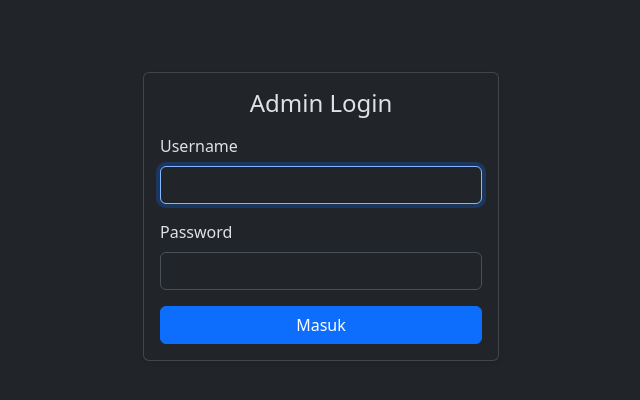
After one commit to DavidNath4/KLG-Admin-dashboard, a Flask app: page /login in a window 1280 px wide. The commit adds this page. Shown: the top 400 px of the page, without its empty margins (319-959 px from the left). Run offline with Flask 3, Linux system fonts and the light colour scheme.

Commit message:
add auth static login

```diff
--- a/app.py
+++ b/app.py
@@ -1,5 +1,5 @@
 #!/usr/bin/env python3
-from flask import Flask, redirect, url_for
+from flask import Flask, redirect, url_for, request, session
 from dotenv import load_dotenv
 import os
 
@@ -13,6 +13,7 @@ from service.settings import bp as settings_bp
 from service.tokens import bp as tokens_bp
 from service.files import bp as files_bp
 from service.balances import bp as balances_bp
+from service.auth import bp as auth_bp
 
 
 def home():
@@ -23,6 +24,14 @@ def home():
 def create_app():
     load_dotenv()
     app = Flask(__name__)
+
+    app.config.update(
+        SESSION_COOKIE_HTTPONLY=True,
+        SESSION_COOKIE_SAMESITE="Lax",
+        SESSION_COOKIE_SECURE=os.getenv("COOKIE_SECURE", "false").lower() == "true",
+        PERMANENT_SESSION_LIFETIME=3600,  # 1 jam
+    )
+
     app.secret_key = os.getenv("SECRET_KEY", "super-secret")
 
     # Load config Mongo dari JSON
@@ -39,6 +48,7 @@ def create_app():
         app.logger.error(f"[Mongo] Gagal inisialisasi: {e}")
 
     # Register Blueprints
+    app.register_blueprint(auth_bp)
     app.register_blueprint(users_bp)
     app.register_blueprint(categories_bp)
     app.register_blueprint(settings_bp)
@@ -46,8 +56,39 @@ def create_app():
     app.register_blueprint(files_bp)
     app.register_blueprint(balances_bp)
 
+    # Proteksi semua route /admin/* wajib login
+    @app.before_request
+    def _protect_admin():
+        path = request.path or ""
+        # allowlist: static, login, dev hash (opsional), favicon
+        allowed = (
+            path.startswith("/login")
+            or path.startswith("/_dev/hash")
+            or path.startswith("/static/")
+            or path == "/favicon.ico"
+            or path == "/"
+        )
+        if allowed:
+            return
+        # jika akses /admin/* tapi belum login -> redirect ke /login?next=<path>
+        if path.startswith("/admin/") and not session.get("logged_in"):
+            return redirect(url_for("auth.login", next=path))
+
+
+    @app.after_request
+    def add_no_cache(resp):
+        p = request.path or ""
+        if p.startswith("/admin/"):
+            resp.headers["Cache-Control"] = "no-store, no-cache, must-revalidate, max-age=0"
+            resp.headers["Pragma"] = "no-cache"
+            resp.headers["Expires"] = "0"
+        return resp
+
     # Route home
     app.add_url_rule("/", "home", home)
+
+
+
 
     return app
 
--- /dev/null
+++ b/credentials.json
@@ -0,0 +1,4 @@
+{
+    "username": "admin_klg",
+    "password_hash": "scrypt:32768:8:1$CtgvXa16oKP35pJ0$f6d68fee5c62ac751dcf520241037aa1756a18eb79c1e758176140d8219f6689b19e03808e9b000233f7e9a187875c89cc974615776b3936c11e597ad8d69e78"
+  }
--- /dev/null
+++ b/service/auth.py
@@ -0,0 +1,78 @@
+# service/auth.py
+from flask import Blueprint, render_template, request, redirect, url_for, session, current_app, flash
+from pathlib import Path
+import json, hashlib, re
+
+bp = Blueprint("auth", __name__, url_prefix="")
+
+_SHA1_HEX_RE = re.compile(r"^[0-9a-fA-F]{40}$")
+
+def verify_password(plain: str, stored: str) -> bool:
+    """Verifikasi password:
+    - Jika stored = SHA1 hex (40 char), cek sha1(plain) == stored
+    - (Opsional) jika nanti kamu isi format werkzeug (pbkdf2:...), tetap bisa dipakai di masa depan.
+    """
+    if not stored:
+        return False
+    if _SHA1_HEX_RE.match(stored):
+        return hashlib.sha1(plain.encode("utf-8")).hexdigest().lower() == stored.lower()
+    # fallback: dukung hash werkzeug kalau suatu saat diganti
+    try:
+        from werkzeug.security import check_password_hash
+        return check_password_hash(stored, plain)
+    except Exception:
+        return False
+
+def _load_creds():
+    """Baca hanya credentials.json sejajar app.py."""
+    try:
+        project_root = Path(current_app.root_path)
+    except RuntimeError:
+        project_root = Path(__file__).resolve().parents[1]
+    json_path = (project_root / "credentials.json").resolve()
+    current_app.logger.info(f"[Auth] Loading creds from: {json_path}")
+    if not json_path.exists():
+        current_app.logger.error(f"[Auth] credentials.json tidak ditemukan: {json_path}")
+        return None, None
+    try:
+        with open(json_path, "r", encoding="utf-8") as f:
+            data = json.load(f)
+        return data.get("username"), data.get("password_hash")
+    except Exception as e:
+        current_app.logger.error(f"[Auth] Gagal baca {json_path}: {e}")
+        return None, None
+
+@bp.route("/login", methods=["GET", "POST"])
+def login():
+    if session.get("logged_in"):
+        return redirect(url_for("users.admin_users"))
+    if request.method == "POST":
+        username = request.form.get("username", "").strip()
+        password = request.form.get("password", "")
+        cfg_user, cfg_pw_hash = _load_creds()
+        if not cfg_user or not cfg_pw_hash:
+            flash("Kredensial belum dikonfigurasi di credentials.json.", "danger")
+            return redirect(url_for("auth.login", next=request.args.get("next")))
+        if username == cfg_user and verify_password(password, cfg_pw_hash):
+            session["logged_in"] = True
+            session["admin_username"] = username
+            flash("Berhasil masuk.", "success")
+            next_url = request.args.get("next") or url_for("users.admin_users")
+            return redirect(next_url)
+        flash("Username atau password salah.", "danger")
+        return redirect(url_for("auth.login", next=request.args.get("next")))
+    return render_template("login.html", hide_sidebar=True)
+
+@bp.route("/logout", methods=["POST", "GET"])
+def logout():
+    session.clear()
+    flash("Anda telah keluar.", "info")
+    return redirect(url_for("auth.login"))
+
+@bp.route("/_dev/hash", methods=["GET"])
+def dev_hash():
+    pwd = request.args.get("p")
+    if not pwd:
+        return "masukkan ?p=password", 400
+    import hashlib
+    return hashlib.sha1(pwd.encode()).hexdigest(), 200, {"Content-Type": "text/plain; charset=utf-8"}
--- a/templates/base.html
+++ b/templates/base.html
@@ -7,58 +7,79 @@
     <link href="https://cdn.jsdelivr.net/npm/bootstrap@5.3.3/dist/css/bootstrap.min.css" rel="stylesheet">
     <link href="https://cdn.jsdelivr.net/npm/bootstrap-icons@1.11.3/font/bootstrap-icons.css" rel="stylesheet">
     <link href="{{ url_for('static', filename='style.css') }}" rel="stylesheet">
+    {% block head_extra %}{% endblock %}
   </head>
   <body class="bg-dark text-light">
     <div class="d-flex">
-      <!-- Sidebar -->
-      <div class="bg-black p-3 vh-100" style="width: 240px;">
+
+      {# Sidebar (disembunyikan jika hide_sidebar=True, mis. di login) #}
+      {% if not hide_sidebar %}
+      <aside class="bg-black p-3 min-vh-100 d-flex flex-column" style="width: 240px;">
         <h2 class="fs-5 text-info mb-4">KLG Dashboard</h2>
-        <div class="list-group list-group-flush">
+
+        {% if session.get('logged_in') %}
+        <div class="small text-secondary mb-3">
+          <i class="bi bi-person-circle me-1"></i>{{ session.get('admin_username') }}
+        </div>
+        {% endif %}
+
+        <nav class="list-group list-group-flush flex-grow-1">
           <a href="{{ url_for('users.admin_users') }}"
-             class="list-group-item list-group-item-action bg-transparent text-light {{ 'active-link' if active=='users' else '' }}">
+             class="list-group-item list-group-item-action bg-transparent text-light {{ 'active-link' if (active|default('')=='users') else '' }}">
             <i class="bi bi-people me-2"></i> Admin Role Management
           </a>
           <a href="{{ url_for('categories.categories') }}"
-             class="list-group-item list-group-item-action bg-transparent text-light {{ 'active-link' if active=='categories' else '' }}">
+             class="list-group-item list-group-item-action bg-transparent text-light {{ 'active-link' if (active|default('')=='categories') else '' }}">
             <i class="bi bi-list-check me-2"></i> Category Configuration
           </a>
           <a href="{{ url_for('tokens.admin_tokens') }}"
-            class="list-group-item list-group-item-action bg-transparent text-light {{ 'active-link' if active=='tokens' else '' }}">
+             class="list-group-item list-group-item-action bg-transparent text-light {{ 'active-link' if (active|default('')=='tokens') else '' }}">
             <i class="bi bi-bar-chart-line me-2"></i> Token Usage
           </a>
           <a href="{{ url_for('files.file_monitoring') }}"
-            class="list-group-item list-group-item-action bg-transparent text-light {{ 'active-link' if active=='files' else '' }}">
+             class="list-group-item list-group-item-action bg-transparent text-light {{ 'active-link' if (active|default('')=='files') else '' }}">
             <i class="bi bi-folder2-open me-2"></i> File Monitoring
           </a>
           <a href="{{ url_for('balances.balance_list') }}"
-            class="list-group-item list-group-item-action bg-transparent text-light {{ 'active-link' if active=='balances' else '' }}">
+             class="list-group-item list-group-item-action bg-transparent text-light {{ 'active-link' if (active|default('')=='balances') else '' }}">
             <i class="bi bi-cash-stack me-2"></i> Balance Management
           </a>
-
-
           <a href="{{ url_for('settings.db_settings') }}"
-             class="list-group-item list-group-item-action bg-transparent text-light {{ 'active-link' if active=='settings' else '' }}">
+             class="list-group-item list-group-item-action bg-transparent text-light {{ 'active-link' if (active|default('')=='settings') else '' }}">
             <i class="bi bi-gear me-2"></i> Settings
           </a>
-        </div>
-      </div>
+        </nav>
+
+        {% if session.get('logged_in') %}
+        <form action="{{ url_for('auth.logout') }}" method="post" class="mt-3">
+          <button class="btn btn-outline-danger w-100">
+            <i class="bi bi-box-arrow-right me-1"></i> Logout
+          </button>
+        </form>
+        {% endif %}
+      </aside>
+      {% endif %}
 
       <!-- Main Content -->
-      <div class="flex-grow-1 p-4">
-        {% with messages = get_flashed_messages() %}
+      <main class="flex-grow-1 p-4">
+        {# Flash global hanya untuk halaman non-login (sidebar tampil) #}
+        {% if not hide_sidebar %}
+          {% with messages = get_flashed_messages(with_categories=true) %}
             {% if messages %}
-            {% for m in messages %}
-              <div class="alert alert-info alert-dismissible fade show" role="alert">
-                {{ m }}
+              {% for category, msg in messages %}
+                <div class="alert alert-{{ category }} alert-dismissible fade show" role="alert">
+                  {{ msg }}
                   <button type="button" class="btn-close" data-bs-dismiss="alert"></button>
                 </div>
               {% endfor %}
             {% endif %}
           {% endwith %}
+        {% endif %}
 
         {% block content %}{% endblock %}
-      </div>
-    </div>
+      </main>
+
+    </div> <!-- /d-flex -->
 
     <script src="https://cdn.jsdelivr.net/npm/bootstrap@5.3.3/dist/js/bootstrap.bundle.min.js"></script>
   </body>
--- /dev/null
+++ b/templates/login.html
@@ -0,0 +1,37 @@
+{% extends 'base.html' %}
+{% set hide_sidebar = true %}
+{% block content %}
+<div class="container">
+  <div class="row justify-content-center">
+    <div class="col-12 col-md-5 col-lg-4">
+      <div class="card shadow-sm mt-5">
+        <div class="card-body">
+          <h4 class="mb-3 text-center">Admin Login</h4>
+
+          {% with messages = get_flashed_messages(with_categories=true) %}
+            {% if messages %}
+              {% for category, msg in messages %}
+                <div class="alert alert-{{ category }} mb-2">{{ msg }}</div>
+              {% endfor %}
+            {% endif %}
+          {% endwith %}
+
+          <form method="post" novalidate>
+            <div class="mb-3">
+              <label class="form-label">Username</label>
+              <input class="form-control" type="text" name="username" required autofocus autocomplete="username">
+            </div>
+            <div class="mb-3">
+              <label class="form-label">Password</label>
+              <input class="form-control" type="password" name="password" required autocomplete="current-password">
+            </div>
+            <button class="btn btn-primary w-100" type="submit">Masuk</button>
+          </form>
+
+
+        </div>
+      </div>
+    </div>
+  </div>
+</div>
+{% endblock %}
```
Lines whose indentation alone changed are shown as unchanged.
